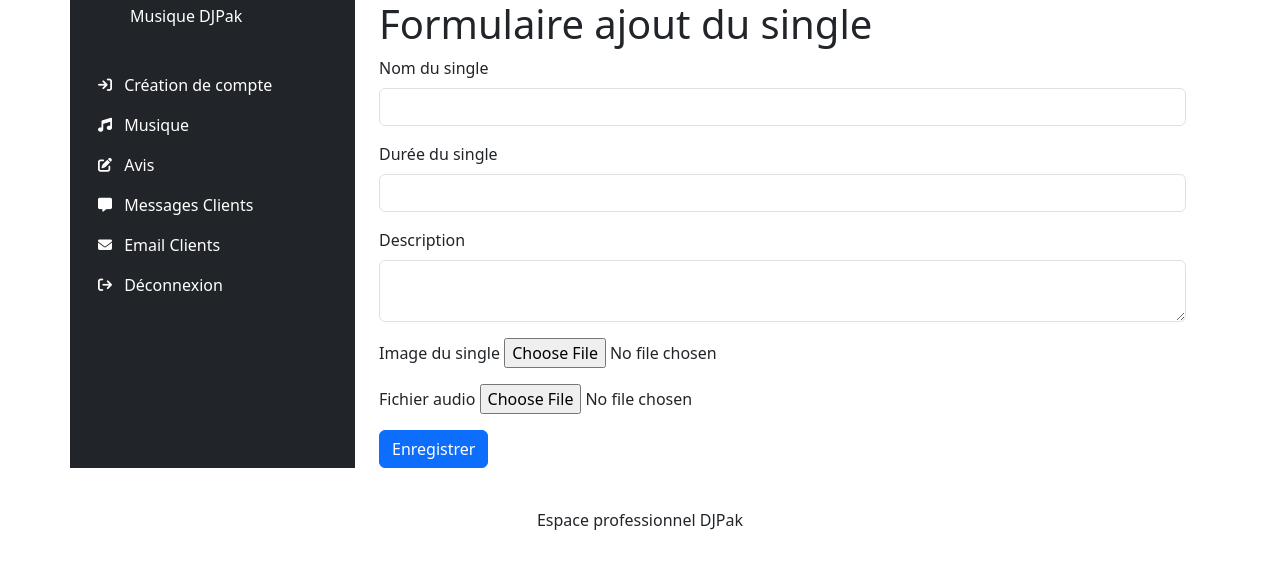
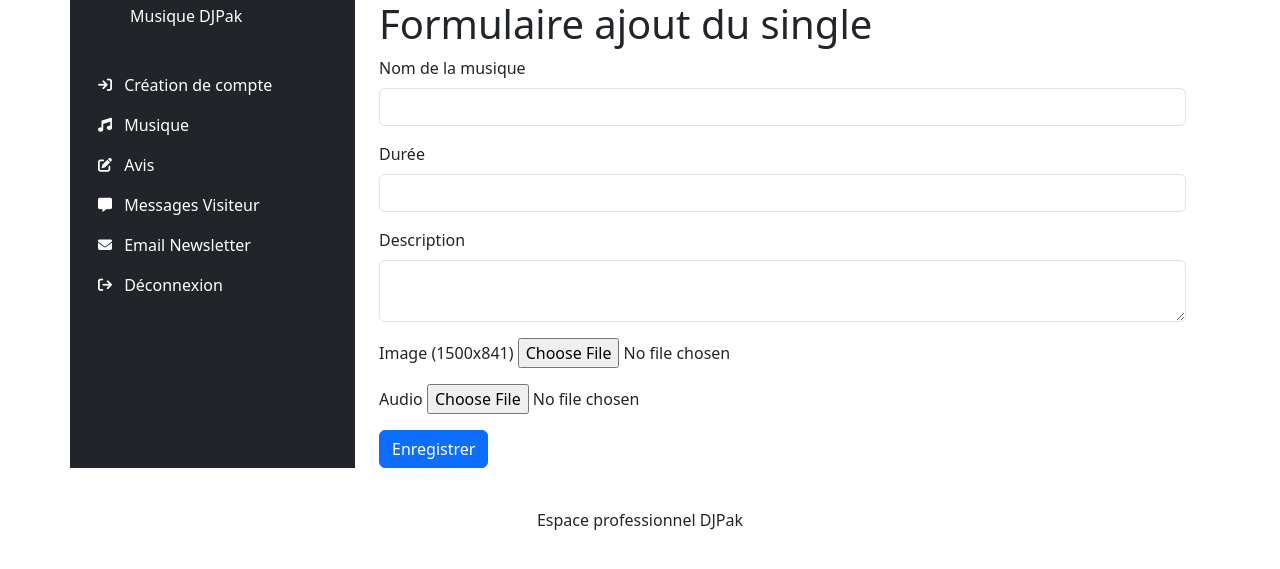
Before and after one commit to juliettelink/singleDJPAK, a PHP site: page /slider_1-main/admin/single.php in a window 1280 px wide. Shown: the top 569 px of the page. Run offline with PHP 8.4, Linux system fonts and the light colour scheme; some libraries are stand-ins or nearby versions.

Commit message:
petit changements de texte

```diff
--- a/admin/form_delete.php
+++ b/admin/form_delete.php
@@ -24,7 +24,7 @@ if (isset($_GET["id"])) {
         $errors[] = "Une erreur s'est produite lors de la suppression";
     }
 } else {
-    $errors[] = "Aucun ID formulaire spécifié";
+    $errors[] = "Aucun ID message spécifié";
 }
 
 ?>
--- a/admin/forms.php
+++ b/admin/forms.php
@@ -42,7 +42,7 @@ $forms = getForms($pdo);
             <td><?= $form["message"] ?></td>
             <td><?= $form["date"] ?></td>
             <td>
-                <a href="form_delete.php?id=<?=$form['form_id']?>" class="btn btn-outline-danger" onclick="return confirm('Etes-vous sur de vouloir supprimer ce formulaire')">Supprimer</a>
+                <a href="form_delete.php?id=<?=$form['form_id']?>" class="btn btn-outline-danger" onclick="return confirm('Etes-vous sur de vouloir supprimer ce message')">Supprimer</a>
             </td>
         </tr>
         <?php } ?>
--- a/admin/index.php
+++ b/admin/index.php
@@ -16,6 +16,7 @@
     <li>Dans l'espace <B>Musique</B> : ajoute, supprime ou modifie un modéle. </li>
     <li>Dans l'espace <B>Avis</B> : ajoute , supprime ou modifie un avis.</li>
     <li>Dans l'espace <B>Message Visiteur</B> : supprime un message.</li>
+    <li>Dans l'espace <B>Email Newsletter</B> : supprime un email.</li>
 </ul>
 
 
--- a/admin/newsLetter.php
+++ b/admin/newsLetter.php
@@ -15,7 +15,7 @@ $newsLetters = getNewsletters($pdo);
 
 ?>
 
-<h1 class="py-3">Listes des messages clients</h1>
+<h1 class="py-3">Listes des emails Newsletter</h1>
 
 <table class="table">
     <thead>
--- a/admin/single.php
+++ b/admin/single.php
@@ -152,11 +152,11 @@ if (isset($_FILES["audio"]["tmp_name"]) && $_FILES["audio"]["tmp_name"] != '') {
 <?php if ($single !== false) { ?>
     <form method="POST" enctype="multipart/form-data">
         <div class="mb-3">
-            <label for="title" class="form-label">Nom du single</label>
+            <label for="title" class="form-label">Nom de la musique</label>
             <input type="text" class="form-control" id="title" name="title" value="<?= $single['title']; ?>" required>
         </div>
         <div class="mb-3">
-            <label for="duration" class="form-label">Durée du single</label>
+            <label for="duration" class="form-label">Durée</label>
             <input type="text" class="form-control" id="duration" name="duration" value="<?= $single['duration']; ?>" required>
         </div>
         <div class="mb-3">
@@ -172,7 +172,7 @@ if (isset($_FILES["audio"]["tmp_name"]) && $_FILES["audio"]["tmp_name"] != '') {
             </p>
         <?php } ?>
         <p>
-            <label for="file">Image du single</label>
+            <label for="file">Image (1500x841)</label>
             <input type="file" name="file" id="file">
         </p>
         <?php if (isset($_GET['id']) && isset($single['audio'])) { ?>
@@ -187,7 +187,7 @@ if (isset($_FILES["audio"]["tmp_name"]) && $_FILES["audio"]["tmp_name"] != '') {
             </p>
         <?php } ?>
         <p>
-            <label for="audio">Fichier audio</label>
+            <label for="audio">Audio</label>
             <input type="file" name="audio" id="audio">
         </p>
         <input type="submit" name="saveSingle" class="btn btn-primary" value="Enregistrer">
--- a/admin/templates/header.php
+++ b/admin/templates/header.php
@@ -24,8 +24,8 @@ $mainmenu =[
     'inscription.php'=>['label'=> 'Création de compte', 'icon'=>'fa-arrow-right-to-bracket'],
     'singles.php' => ['label' => 'Musique', 'icon' => 'fa-music'],
     'opinions.php' => ['label' => 'Avis', 'icon' => 'fa-pen-to-square'],
-    'forms.php' => ['label' => 'Messages Clients', 'icon' => 'fa-message'],
-    'newsLetter.php' => ['label' => 'Email Clients', 'icon' => 'fa-envelope'],
+    'forms.php' => ['label' => 'Messages Visiteur', 'icon' => 'fa-message'],
+    'newsLetter.php' => ['label' => 'Email Newsletter', 'icon' => 'fa-envelope'],
     '../logout.php'=>  ['label' => 'Déconnexion', 'icon' => 'fa-sign-out']
 ];
 
--- a/templates/header.php
+++ b/templates/header.php
@@ -48,7 +48,7 @@ $currentPage = basename($_SERVER["SCRIPT_NAME"]);
 </div>
 
 <div class="navbar-nav">
-    <audio id="myAudio" autoplay controls style="display: none;">
+    <audio id="myAudio" controls style="display: none;">
         <source src="assets/music/intro.MP3" type="audio/mpeg">
         Votre navigateur ne supporte pas l'élément audio.
     </audio>
```
